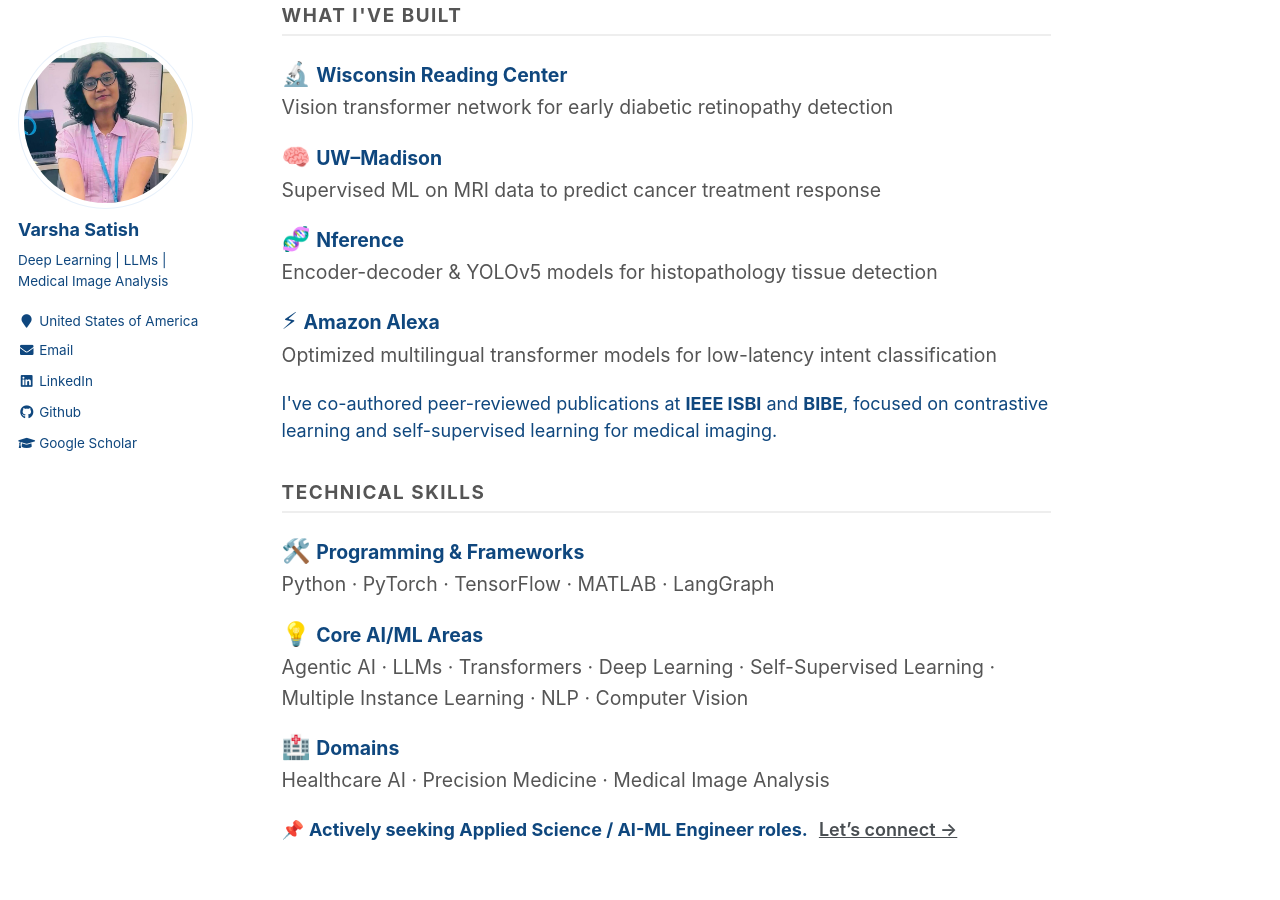
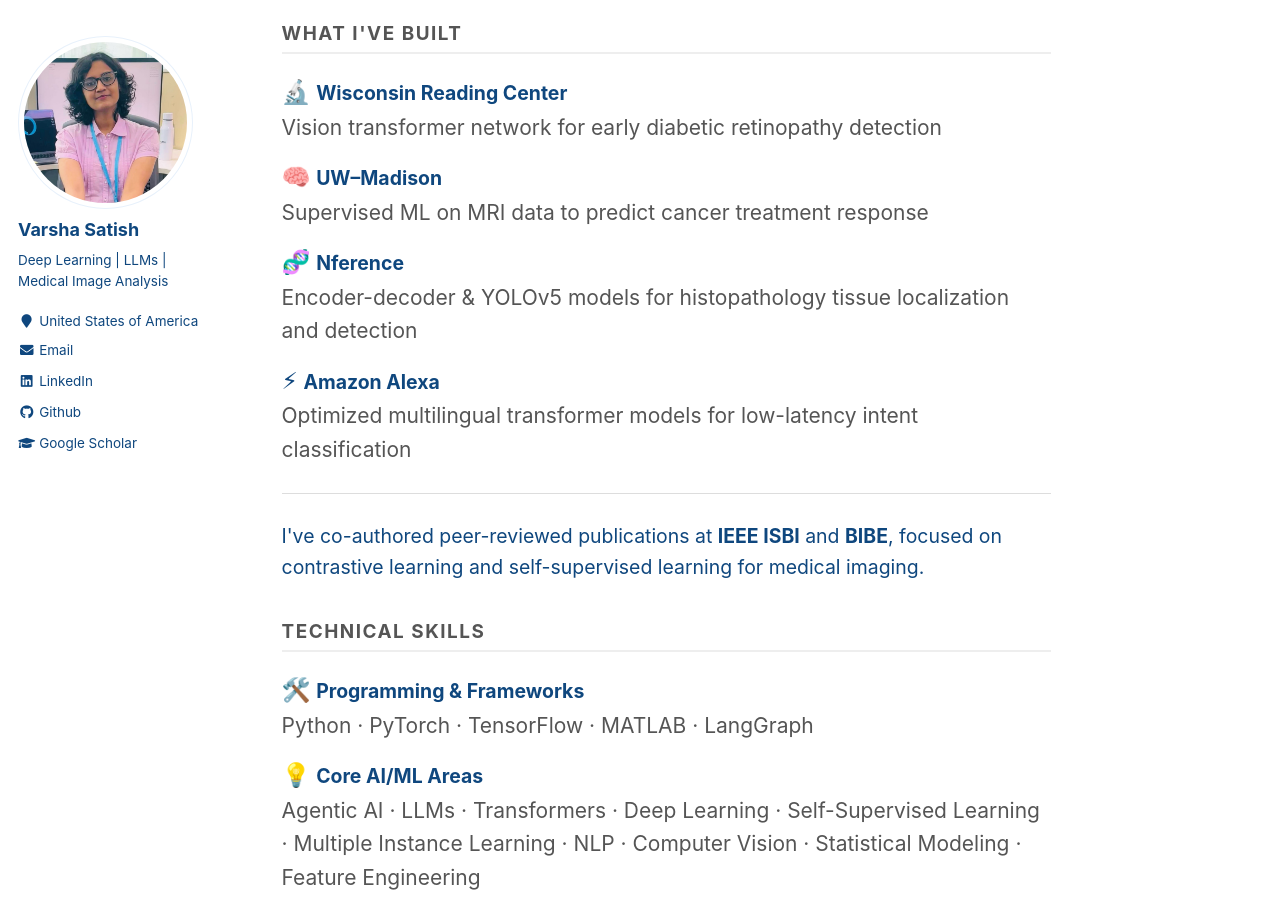
Before and after one commit to VarshaSatish/VarshaSatish.github.io, a Jekyll site: the page built from _pages/about.md, in a window 1280 px wide and 900 px high, scrolled down 330 px. Built offline with Jekyll 4.4.1, drawn with Linux system fonts in a browser that asks for light colours; some of the changed lines change nothing that is shown; some of the changed text lies outside the part shown.

Commit message:
Update about section text sizing and add dividers

```diff
--- a/_pages/about.md
+++ b/_pages/about.md
@@ -11,30 +11,32 @@
 <p>  </p>
 
 <div style='text-align: justify;'>
-At Wisconsin Reading Center, I am working on building a vision based transformer classification network for early diabetic retinopathy diagnosis. At UW–Madison, I applied feature engineering and supervised machine learning to multi-dimensional MRI brain tumor data for treatment response prediction. At Nference, I developed a histopathology tissue detection model using encoder-decoder segmentation and YOLOv5 object detection. At Amazon Alexa, I optimized multilingual transformer-based NLP models for low latency intent classification.
+At Wisconsin Reading Center, I am working on building a vision based transformer classification network for early diabetic retinopathy diagnosis. At UW–Madison, I applied feature engineering and supervised learning on MRI data to predict treatment response, advancing AI applications in oncology. At Nference, as Data Scientist, I built encoder-decoder and YOLOv5-based models for tissue localisation and detection in histopathology images, enabling ML-driven precision medicine. At Amazon, as Applied Scientist, I optimised transformer-based multilingual models for low-latency, scalable intent classification across Alexa platforms.
 <p>  </p>
 
 <div style='text-align: justify;'>
-I have co-authored peer-reviewed publications in IEEE biomedical imaging conferences (ISBI, BIBE), focusing on contrastive learning, label noise robustness, and self-supervised learning for medical imaging.
+I have co-authored peer-reviewed publications in IEEE biomedical imaging conferences (ISBI, BIBE), focusing on contrastive learning, label noise robustness, and self-supervised learning for medical image analysis.
 <p>  </p> -->
 
 
 <h1>Hi, I'm Varsha!</h1>
 
-<p>I'm an AI/ML engineer specializing in <strong>deep learning</strong>, <strong>self-supervised learning</strong>, and <strong>large language models</strong> — with a focus on real-world healthcare applications.</p>
+<p style="font-size:1.08em;line-height:1.6;">I'm an AI/ML engineer specializing in <strong>deep learning</strong>, <strong>self-supervised learning</strong>, and <strong>large language models</strong> — with a focus on real-world healthcare applications.</p>
 
-<p>I hold Master's degrees in <strong>Biomedical Engineering</strong> (UW–Madison) and <strong>Electrical Engineering</strong> (IIT Bombay, 🏅 Best Thesis Award).</p>
+<p style="font-size:1.08em;line-height:1.6;">I hold Master's degrees in <strong>Biomedical Engineering</strong> (UW–Madison) and <strong>Electrical Engineering</strong> (IIT Bombay, 🏅 Best Thesis Award).</p>
 
 <h2 style="font-size:1.05em;font-weight:700;text-transform:uppercase;letter-spacing:0.08em;color:#555;border-bottom:2px solid #eee;padding-bottom:6px;margin-top:2em;">What I've Built</h2>
 
 <ul style="font-size:1.08em;line-height:1.6;list-style:none;padding-left:0;">
-  <li style="margin:0 0 14px 0;"><span style="font-size:1.2em;">🔬</span> <strong>Wisconsin Reading Center</strong><br><span style="color:#555;font-size:1em;">Vision transformer network for early diabetic retinopathy detection</span></li>
-  <li style="margin:0 0 14px 0;"><span style="font-size:1.2em;">🧠</span> <strong>UW–Madison</strong><br><span style="color:#555;font-size:1em;">Supervised ML on MRI data to predict cancer treatment response</span></li>
-  <li style="margin:0 0 14px 0;"><span style="font-size:1.2em;">🧬</span> <strong>Nference</strong><br><span style="color:#555;font-size:1em;">Encoder-decoder &amp; YOLOv5 models for histopathology tissue detection</span></li>
-  <li style="margin:0 0 14px 0;"><span style="font-size:1.2em;">⚡</span> <strong>Amazon Alexa</strong><br><span style="color:#555;font-size:1em;">Optimized multilingual transformer models for low-latency intent classification</span></li>
+  <li style="margin:0 0 14px 0;"><span style="font-size:1.2em;">🔬</span> <strong>Wisconsin Reading Center</strong><br><span style="color:#555;font-size:1.08em;line-height:1.6;">Vision transformer network for early diabetic retinopathy detection</span></li>
+  <li style="margin:0 0 14px 0;"><span style="font-size:1.2em;">🧠</span> <strong>UW–Madison</strong><br><span style="color:#555;font-size:1.08em;line-height:1.6;">Supervised ML on MRI data to predict cancer treatment response</span></li>
+  <li style="margin:0 0 14px 0;"><span style="font-size:1.2em;">🧬</span> <strong>Nference</strong><br><span style="color:#555;font-size:1.08em;line-height:1.6;">Encoder-decoder &amp; YOLOv5 models for histopathology tissue localization and detection</span></li>
+  <li style="margin:0 0 14px 0;"><span style="font-size:1.2em;">⚡</span> <strong>Amazon Alexa</strong><br><span style="color:#555;font-size:1.08em;line-height:1.6;">Optimized multilingual transformer models for low-latency intent classification</span></li>
 </ul>
 
-<p>I've co-authored peer-reviewed publications at <strong>IEEE ISBI</strong> and <strong>BIBE</strong>, focused on contrastive learning and self-supervised learning for medical imaging.</p>
+<hr style="border:none;border-top:1px solid #ddd;margin:1.5em 0;">
+
+<p style="font-size:1.08em;line-height:1.6;">I've co-authored peer-reviewed publications at <strong>IEEE ISBI</strong> and <strong>BIBE</strong>, focused on contrastive learning and self-supervised learning for medical imaging.</p>
 
 <!-- <section id="skills">
   <h3>Technical Skills</h3>
@@ -54,12 +56,14 @@
 <h2 style="font-size:1.05em;font-weight:700;text-transform:uppercase;letter-spacing:0.08em;color:#555;border-bottom:2px solid #eee;padding-bottom:6px;margin-top:2em;">Technical Skills</h2>
 
 <ul style="font-size:1.08em;line-height:1.6;list-style:none;padding-left:0;">
-  <li style="margin:0 0 14px 0;"><span style="font-size:1.2em;">🛠️</span> <strong>Programming &amp; Frameworks</strong><br><span style="color:#555;font-size:1em;">Python · PyTorch · TensorFlow · MATLAB · LangGraph</span></li>
-  <li style="margin:0 0 14px 0;"><span style="font-size:1.2em;">💡</span> <strong>Core AI/ML Areas</strong><br><span style="color:#555;font-size:1em;"> Agentic AI · LLMs · Transformers · Deep Learning · Self-Supervised Learning · Multiple Instance Learning · NLP · Computer Vision </span></li>
-  <li style="margin:0 0 14px 0;"><span style="font-size:1.2em;">🏥</span> <strong>Domains</strong><br><span style="color:#555;font-size:1em;">Healthcare AI · Precision Medicine · Medical Image Analysis</span></li>
+  <li style="margin:0 0 14px 0;"><span style="font-size:1.2em;">🛠️</span> <strong>Programming &amp; Frameworks</strong><br><span style="color:#555;font-size:1.08em;line-height:1.6;">Python · PyTorch · TensorFlow · MATLAB · LangGraph</span></li>
+  <li style="margin:0 0 14px 0;"><span style="font-size:1.2em;">💡</span> <strong>Core AI/ML Areas</strong><br><span style="color:#555;font-size:1.08em;line-height:1.6;"> Agentic AI · LLMs · Transformers · Deep Learning · Self-Supervised Learning · Multiple Instance Learning · NLP · Computer Vision · Statistical Modeling · Feature Engineering</span></li>
+  <li style="margin:0 0 14px 0;"><span style="font-size:1.2em;">🏥</span> <strong>Domains</strong><br><span style="color:#555;font-size:1.08em;line-height:1.6;">Healthcare AI · Precision Medicine · Medical Imaging</span></li>
 </ul>
 
-<!-- <div style='text-align: justify;'> I’m passionate about building scalable ML systems that drive real-world impact and am actively seeking Applied Science / AIML Engineer roles to contribute my expertise in AI/ML, foundation models, and healthcare innovation.
+<hr style="border:none;border-top:1px solid #ddd;margin:1.5em 0;">
+
+<!-- <div style='text-align: justify;'> I’m passionate about building scalable ML systems that drive real-world impact and am actively seeking Applied Science / AIML Engineer roles to contribute at the intersection of AI and healthcare.
 <p>  </p> -->
-📌 <strong>Actively seeking Applied Science / AI-ML Engineer roles.</strong>
-  <a href="mailto:varshasatish14@gmail.com" style="margin-left:6px;color:#494e52;font-weight:600;">Let's connect →</a>
+📌 <strong style="font-size:1.08em;line-height:1.6;">Actively seeking Applied Science / AI-ML Engineer roles.</strong>
+  <a href="mailto:varshasatish14@gmail.com" style="margin-left:6px;color:#494e52;font-weight:600;font-size:1.08em;line-height:1.6;">Let's connect →</a>
```
